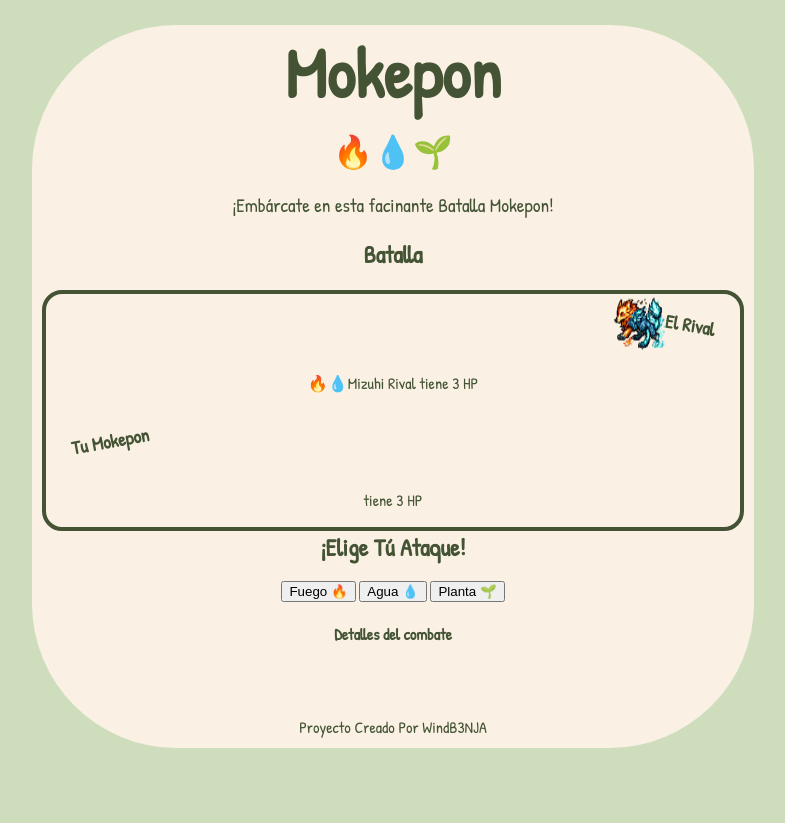
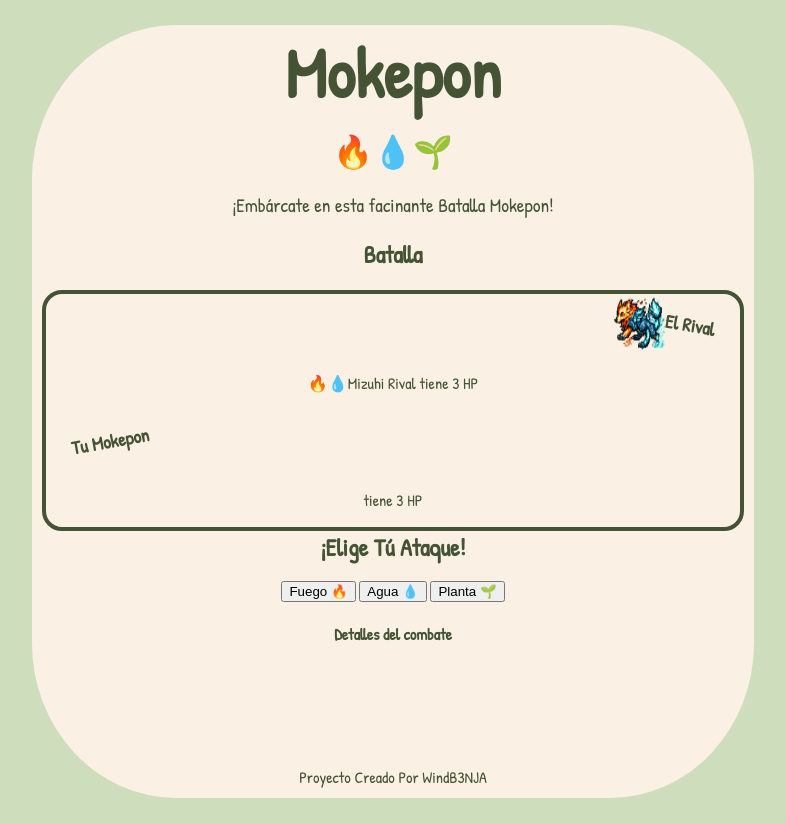
Before and after one commit to WindB3NJA/Sprout-NewDeveloper, a plain HTML site: page Set_of_languages/Mokepon/Index.html in a window 1280 px wide. Both pictures are taken after a click on the button "Confirmar". Shown: the whole page, without its empty margins (247-1032 px from the left). Before the commit the page ends 800 px from the top, so only its background shows below. Drawn offline with Linux system fonts and the light colour scheme.

Commit message:
Se agregan comentarios sobre nuevas implementaciones

```diff
--- a/Set_of_languages/Mokepon/Style.css
+++ b/Set_of_languages/Mokepon/Style.css
@@ -126,8 +126,8 @@ input {
     margin: auto;
     text-align: center;
     align-items: center;
-    width: 100px;
-    height: 50px;
+    width: 600px;
+    height: 100px;
 }
 
 
@@ -135,7 +135,6 @@ input {
     display: flex;
 }
 #battle-messages h2 {
-
     margin: auto;
 }
 
--- a/Set_of_languages/Mokepon/content/Game.js
+++ b/Set_of_languages/Mokepon/content/Game.js
@@ -224,11 +224,13 @@ function gameBattleFinalResults() {
         //Perdiste
         buttonDisableAtack()
         BattleResultsString.innerHTML = "😞Haz Perdido la Batalla😞, con " + playerBattleLife + " Puntos vitales vs los Puntos "+ rivalBattleLife +" vitales del enemigo"
+        //Imagen del personaje rival
         BattleResults.appendChild(BattleResultsString);
     } else if (rivalBattleLife == 0){
         //ganaste
         buttonDisableAtack()
         BattleResultsString.innerHTML = "🎊Haz Ganado la Batalla🎊, con " + playerBattleLife + " Puntos vitales vs los Puntos "+ rivalBattleLife +" vitales del enemigo"
+        //IMAGEN del personaje del jugador
         BattleResults.appendChild(BattleResultsString);
     }
 }
```
